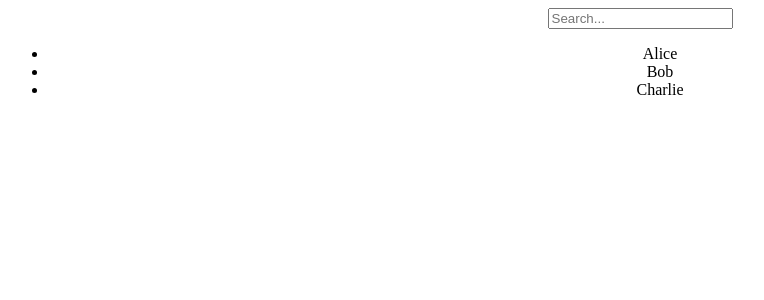
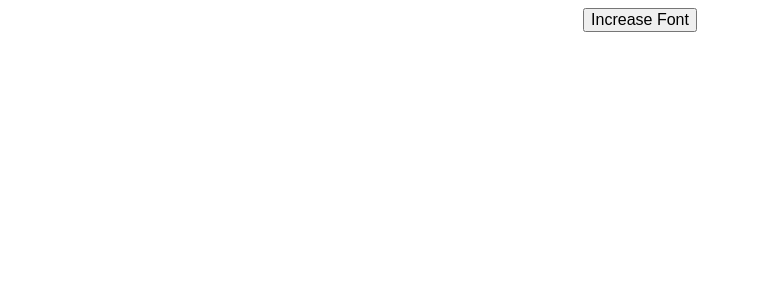
Before and after one commit to erema-amore/30github, a React (Create React App) app: page / in a window 1280 px wide. Shown: the top 300 px of the page, without its empty margins (0-764 px from the left). Built offline with nearby package versions, Linux system fonts and the light colour scheme.

Commit message:
Create component DynamicFontSize

```diff
--- a/src/App.js
+++ b/src/App.js
@@ -2,14 +2,13 @@
 import './App.css';
 
 import Counter from './components/Counter';
+import DynamicFontSize from './components/DynamicFontSize';
 import FilterList from './components/FilterList';
 
 function App() {
   return (
     <div className="App">
-
-      {/* <Counter/> */}
-      <FilterList/>
+      <DynamicFontSize/>
 
     </div>
   );
--- /dev/null
+++ b/src/components/DynamicFontSize.jsx
@@ -0,0 +1,16 @@
+import React, { useState } from "react";
+
+function DynamicFontSize() {
+    const [fontSize, setFontSize] = useState(16);
+
+    return (
+        <button
+            style={{ fontSize: `${fontSize}px` }}
+            onClick={() => setFontSize(fontSize + 2)}
+        >
+            Increase Font
+        </button>
+    );
+}
+
+export default DynamicFontSize
```
